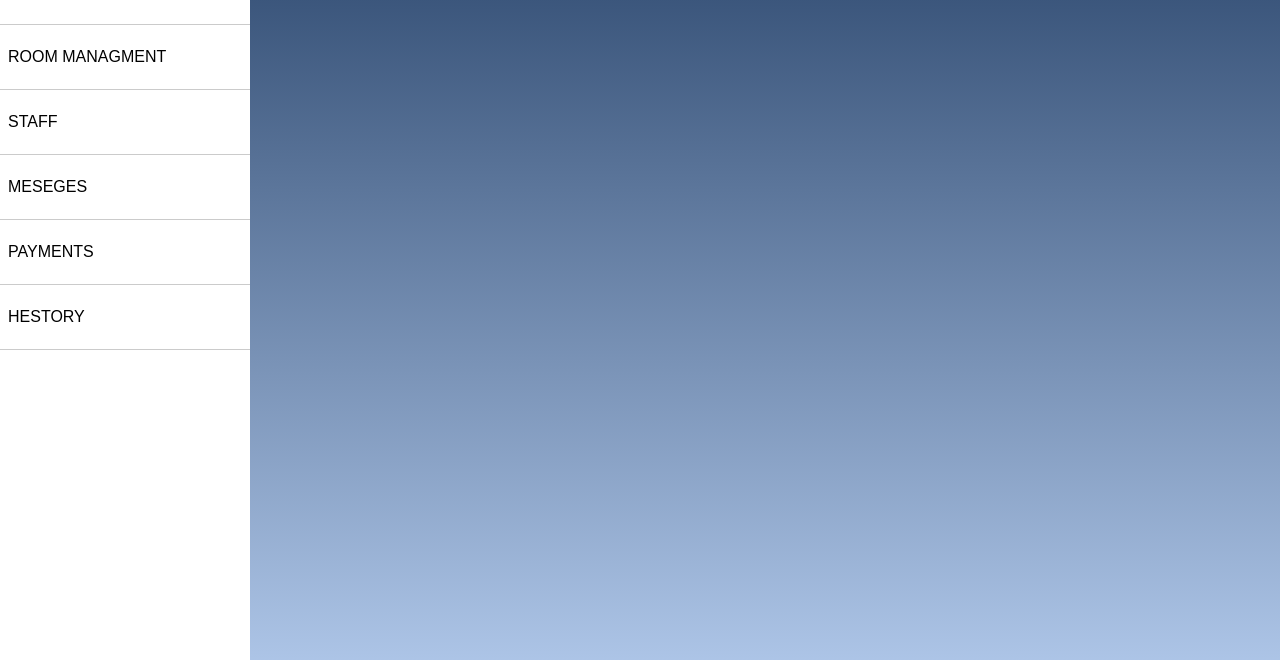
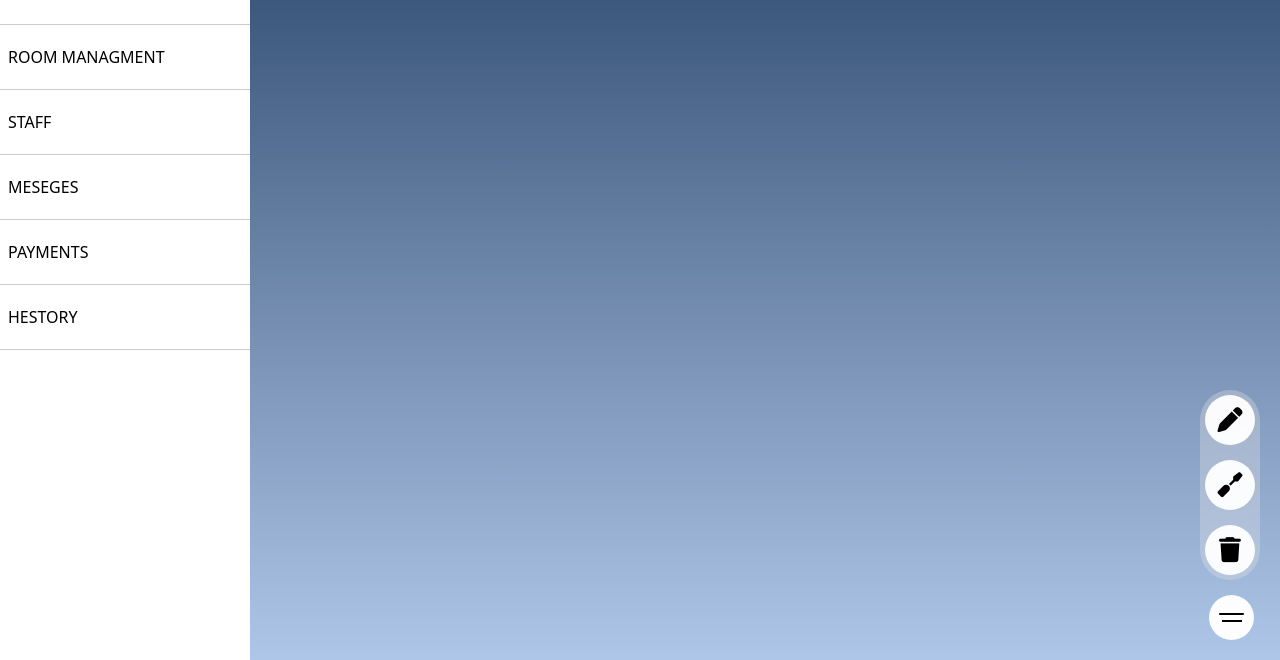
Before and after one commit to tkatek/reservation-system, a plain HTML site: page view/dashbord/index.html in a window 1280 px wide. Shown: the part 140-800 px from the top of the page. Drawn offline with nearby package versions, Linux system fonts and the light colour scheme.

Commit message:
creating the panel by using html and css and passing to javascript

```diff
--- a/view/dashbord/dash.css
+++ b/view/dashbord/dash.css
@@ -65,6 +65,7 @@ a{
     width: 100%;
     list-style: none;
         padding-top: 20px;
+        padding-left: 0px;
 
 }
 .sidebar-menu li{
@@ -248,11 +249,66 @@ a{
     text-align: center;
     font-size: 16px;
     font-weight: 400;
-    transition: all 0.3s ease-in-out;
     text-transform: uppercase;
 }
 .room{
     height: 100%;
     width: 100%;
+    position: relative;
     background: linear-gradient(to bottom ,#052654d0, #9cb9e2d0);
 }
+.panel{
+    position: absolute;
+    bottom: 80px;
+    right: 20px;
+    display: flex;
+    gap: 10px;
+    height: 190px;
+    width: 60px;
+    background-color: rgba(230, 230, 230, 0.323);
+    backdrop-filter: blur(10px);
+    border-radius: 60px;
+    flex-direction: column;
+    align-items: center;
+    justify-content: space-evenly;
+    font-size: 25px;
+    color: black;
+}
+.panel button{
+    height: 50px;
+    width: 50px;
+    border-radius: 50%;
+    background: rgba(255, 255, 255, 0.958);
+    cursor: pointer;
+}
+.menu{
+    position: absolute;
+    height: 45px;
+    width: 45px;
+    bottom: 20px;
+    right: 26px;
+    border-radius: 50%;
+    background: rgba(255, 255, 255, 0.973);
+    cursor: pointer;
+    display: flex;
+    align-items: center;
+    justify-content: center;
+    flex-direction: column;
+    gap: 5px;
+}
+.x1{
+    height: 2px;
+    width: 25px;
+    background: black;
+    top: 14px;
+    border-radius: 5px;
+    left: 10px;
+
+
+}
+.x2{
+    height: 2px;
+    width: 20px;
+    background: black;
+
+}
--- a/view/dashbord/index.html
+++ b/view/dashbord/index.html
@@ -3,6 +3,7 @@
 <head>
     <meta charset="UTF-8">
     <link rel="stylesheet" href="dash.css">
+    <link href="https://cdn.jsdelivr.net/npm/bootstrap@5.3.8/dist/css/bootstrap.min.css" rel="stylesheet" integrity="sha384-sRIl4kxILFvY47J16cr9ZwB07vP4J8+LH7qKQnuqkuIAvNWLzeN8tE5YBujZqJLB" crossorigin="anonymous">
     <script src="https://cdn.tailwindcss.com"></script>
 
     <meta name="viewport" content="width=device-width, initial-scale=1.0">
@@ -121,7 +122,25 @@
 
 
 
-    <div class="room"></div>
+    <div class="room">
+        <div class="menu" id="menu">
+            <div class="x1"></div>
+            <div class="x2"></div>
+
+        </div>
+        <div class="panel">
+            <button>  <i class="fa-solid fa-pen"></i></button>
+            <button> <i class="fa-solid fa-screwdriver"></i></button>
+            <button> <i class="fa-solid fa-trash"></i></button>
+
+        </div>
+        <h2 class="titel">room managment</h2>
+        <div class="collection">
+
+
+
+        </div>
+    </div>
 
 
 </div>
```
Also changed, not shown: view/dashbord/dash.js (added).
